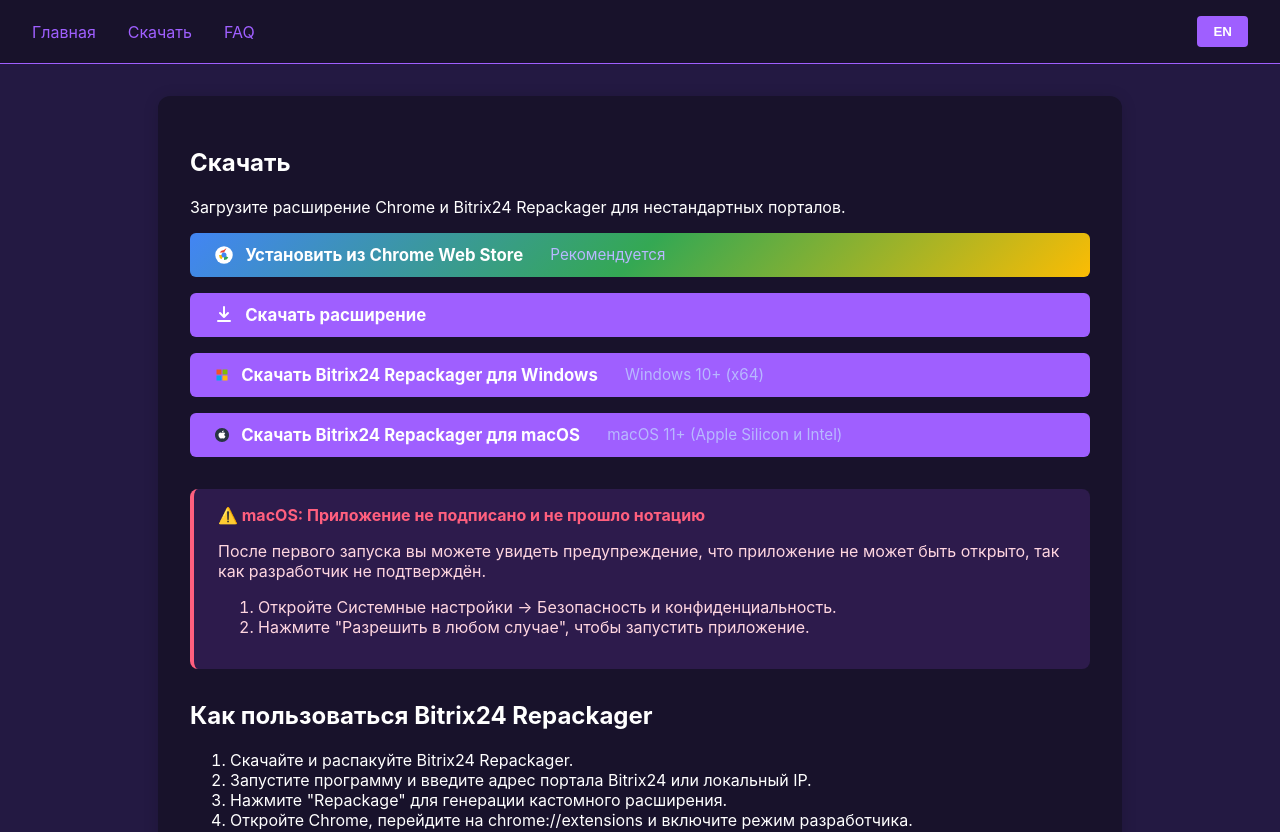
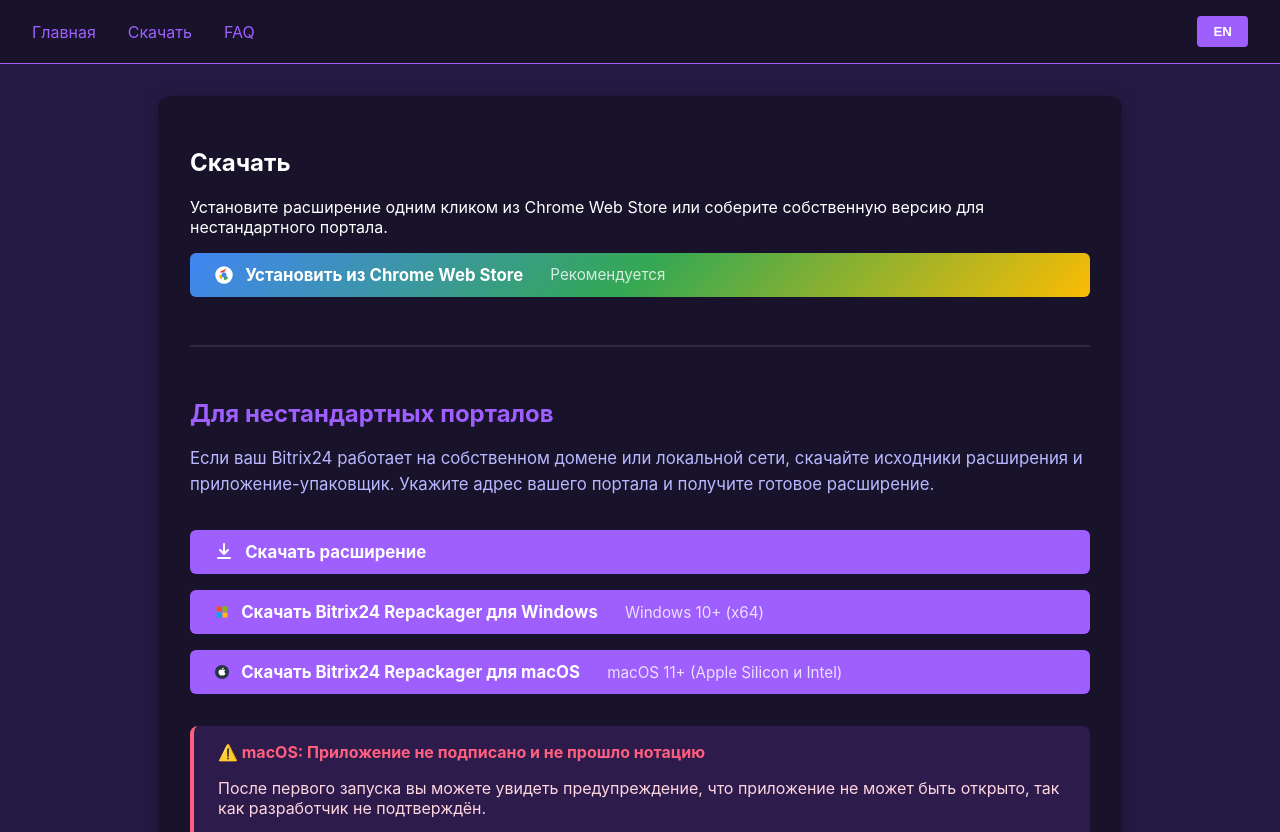
Before and after one commit to larcanus/B24DA-SPA, a Vue app: page /download in a window 1280 px wide. Shown: the top 832 px of the page. Built offline with nearby package versions, Linux system fonts and the light colour scheme.

Commit message:
add ref to store 2

```diff
--- a/src/i18n/en.js
+++ b/src/i18n/en.js
@@ -31,14 +31,17 @@
 	},
 	download: {
 		title: 'Download',
-		description: 'Get the Chrome extension and Bitrix24 Repackager for custom portals.',
+		description: 'Install the extension with one click from Chrome Web Store or build a custom version for your portal.',
 		extension_btn: 'Download Extension',
 		webstore_btn: "Install from Chrome Web Store",
 		webstore_info: "Recommended",
+		custom_section_title: 'Custom Portals',
+		custom_section_description: 'If your Bitrix24 runs on a custom domain or local network, download the extension source and repackager app. Enter your portal address and get a ready-to-use extension.',
 		repackager_win_btn: 'Download Bitrix24 Repackager for Windows',
 		repackager_win_info: 'Windows 10+ (x64)',
 		repackager_mac_btn: 'Download Bitrix24 Repackager for macOS',
 		repackager_mac_info: 'macOS 11+ (Apple Silicon & Intel)',
+		repackager_title: 'How to use Bitrix24 Repackager',
 		repackager_step1: 'Download and unzip Bitrix24 Repackager.',
 		repackager_step2: 'Run the tool and enter your Bitrix24 portal address or local IP.',
 		repackager_step3: 'Click "Repackage" to generate a custom extension.',
--- a/src/i18n/ru.js
+++ b/src/i18n/ru.js
@@ -31,10 +31,12 @@
 	},
 	download: {
 		title: 'Скачать',
-		description: 'Загрузите расширение Chrome и Bitrix24 Repackager для нестандартных порталов.',
+		description: 'Установите расширение одним кликом из Chrome Web Store или соберите собственную версию для нестандартного портала.',
 		extension_btn: 'Скачать расширение',
 		webstore_btn: "Установить из Chrome Web Store",
 		webstore_info: "Рекомендуется",
+		custom_section_title: 'Для нестандартных порталов',
+		custom_section_description: 'Если ваш Bitrix24 работает на собственном домене или локальной сети, скачайте исходники расширения и приложение-упаковщик. Укажите адрес вашего портала и получите готовое расширение.',
 		repackager_win_btn: 'Скачать Bitrix24 Repackager для Windows',
 		repackager_win_info: 'Windows 10+ (x64)',
 		repackager_mac_btn: 'Скачать Bitrix24 Repackager для macOS',
--- a/src/views/DownloadView.vue
+++ b/src/views/DownloadView.vue
@@ -5,7 +5,9 @@
   <section>
     <h1>{{ t('download.title') }}</h1>
     <p>{{ t('download.description') }}</p>
-    <div class="downloads">
+
+    <!-- Стандартная установка -->
+    <div class="standard-install">
       <a class="download-btn webstore-btn" href="https://chromewebstore.google.com/detail/ebdplbiheaelabpbnhkjiigfhmhnflog" target="_blank" rel="noopener noreferrer">
         <span class="icon">
           <!-- Chrome Web Store icon -->
@@ -20,6 +22,16 @@
         {{ t('download.webstore_btn') }}
         <span class="btn-info">{{ t('download.webstore_info') }}</span>
       </a>
+    </div>
+
+    <!-- Разделитель -->
+    <div class="divider">
+      <h2>{{ t('download.custom_section_title') }}</h2>
+      <p class="custom-description">{{ t('download.custom_section_description') }}</p>
+    </div>
+
+    <!-- Загрузки для нестандартных порталов -->
+    <div class="downloads">
       <a class="download-btn" href="/files/Bitrix24AD-extension.zip" download>
         <span class="icon">
           <svg width="20" height="20" viewBox="0 0 20 20" fill="none">
@@ -45,6 +57,7 @@
         <span class="btn-info">{{ t('download.repackager_mac_info') }}</span>
       </a>
     </div>
+
     <div class="mac-warning">
       <strong>⚠️ {{ t('download.mac_warning_title') }}</strong>
       <p>{{ t('download.mac_warning_text') }}</p>
@@ -53,6 +66,7 @@
         <li>{{ t('download.mac_warning_step2') }}</li>
       </ol>
     </div>
+
     <div class="instructions">
       <h2>{{ t('download.repackager_title') }}</h2>
       <ol>
@@ -66,12 +80,35 @@
     </div>
   </section>
 </template><style scoped>
+.standard-install {
+  margin-bottom: 3rem;
+}
+
+.divider {
+  margin: 3rem 0 2rem;
+  padding-top: 2rem;
+  border-top: 2px solid rgba(255, 255, 255, 0.1);
+}
+
+.divider h2 {
+  margin-bottom: 0.75rem;
+  color: var(--accent);
+}
+
+.custom-description {
+  color: var(--text-secondary);
+  font-size: 1.05rem;
+  line-height: 1.6;
+  margin-bottom: 1.5rem;
+}
+
 .downloads {
   margin-bottom: 2rem;
   display: flex;
   flex-direction: column;
   gap: 1rem;
 }
+
 .download-btn {
   display: flex;
   align-items: center;
@@ -87,25 +124,31 @@
   transition: background 0.2s;
   position: relative;
 }
+
 .download-btn:hover {
   background: #a259e6;
 }
+
 .webstore-btn {
   background: linear-gradient(135deg, #4285F4 0%, #34A853 50%, #FBBC04 100%);
 }
+
 .webstore-btn:hover {
   background: linear-gradient(135deg, #357ae8 0%, #2d9348 50%, #f0b000 100%);
 }
+
 .icon {
   display: flex;
   align-items: center;
 }
+
 .btn-info {
   margin-left: 1rem;
   font-size: 0.95rem;
-  color: var(--text-secondary);
+  color: rgba(255, 255, 255, 0.8);
   font-weight: normal;
 }
+
 .mac-warning {
   background: #2d1b4c;
   color: #ffd6e0;
@@ -115,12 +158,15 @@
   border-radius: 8px;
   font-size: 1rem;
 }
+
 .mac-warning strong {
   color: #ff5f7e;
 }
+
 .instructions {
   margin-top: 2rem;
 }
+
 .note {
   color: var(--text-secondary);
   margin-top: 1rem;
```
